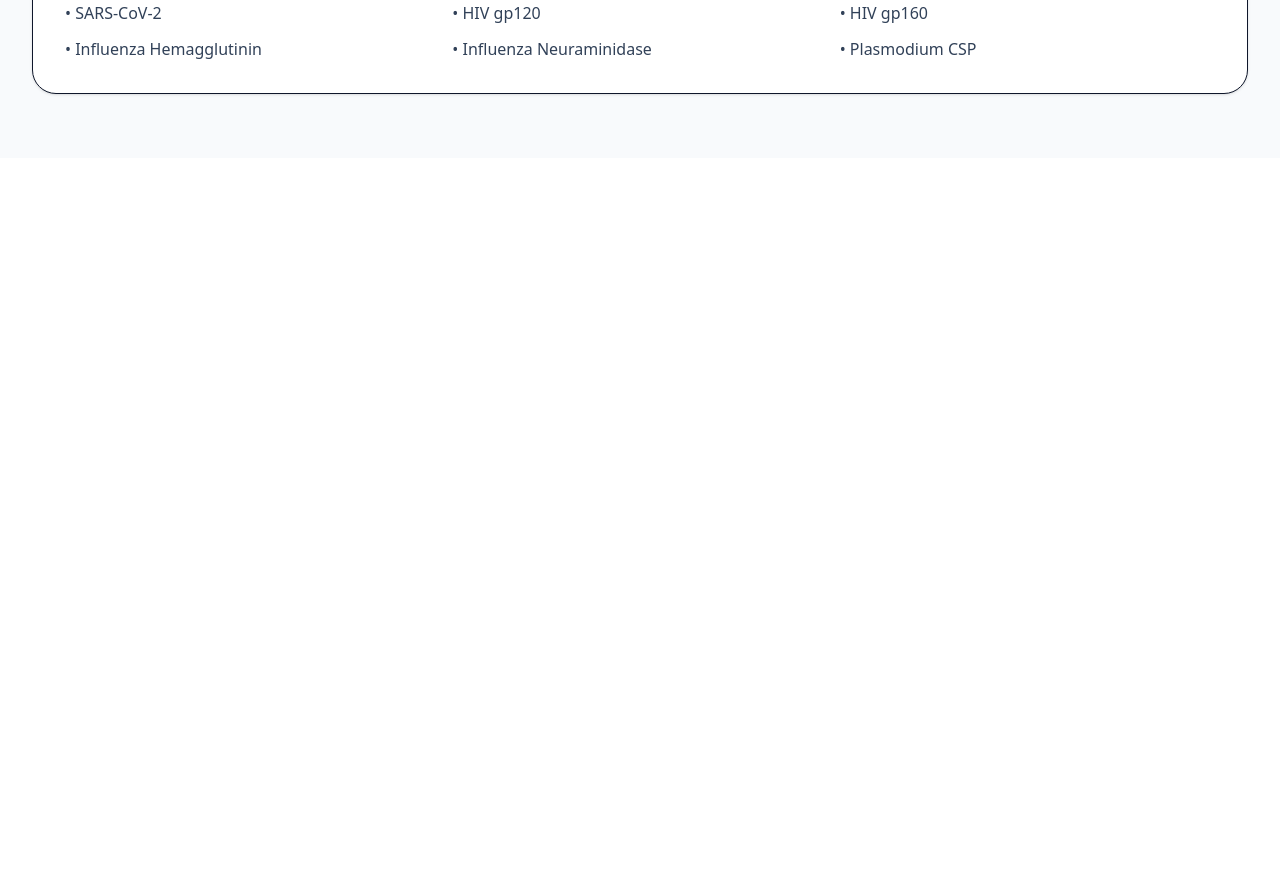
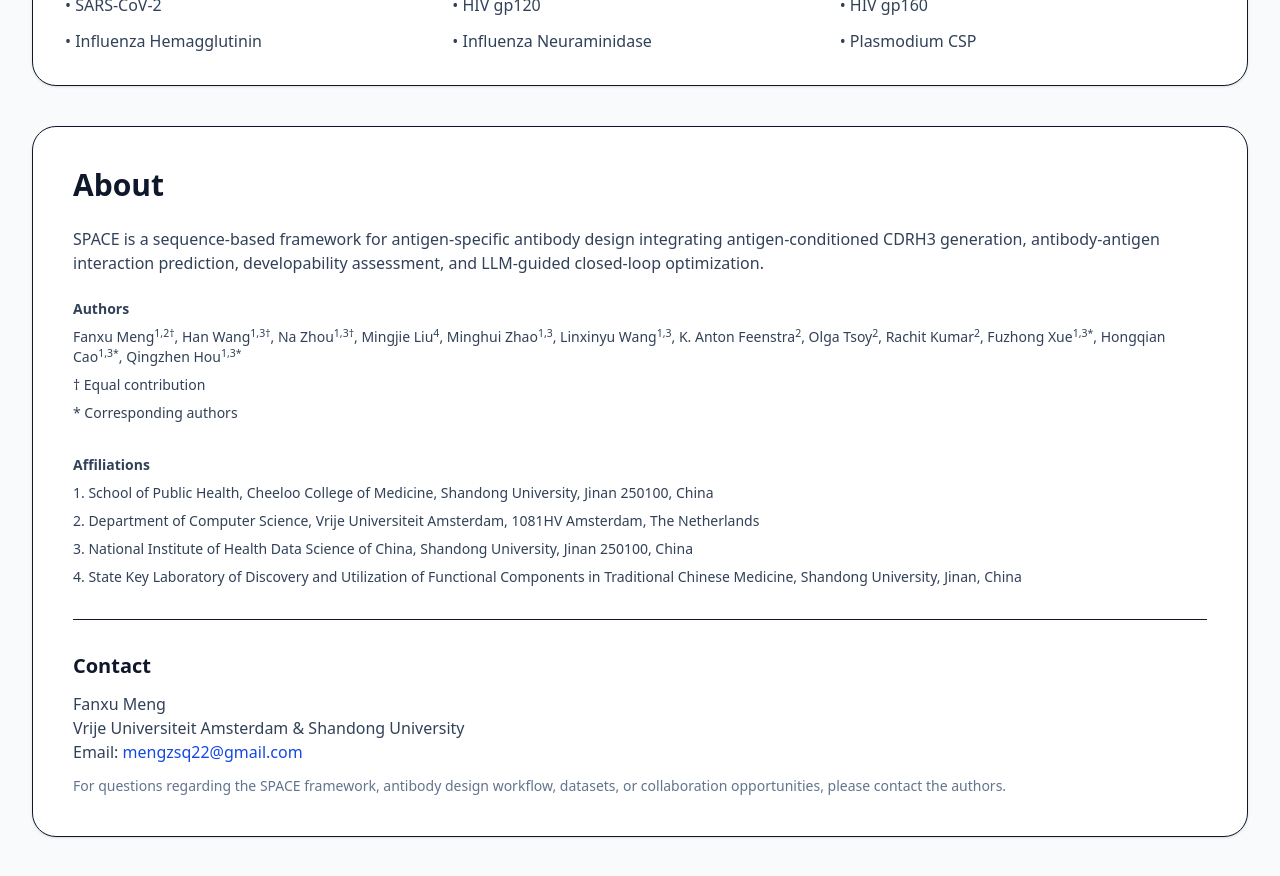
Before and after one commit to Fanxu-alt/Antibody-Design, a Next.js app in the folder frontend/: page / in a window 1280 px wide. Shown: the part 820-1696 px from the top of the page. Before the commit the page ends 978 px from the top, so only its background shows below. Built offline with nearby package versions, Linux system fonts and the light colour scheme; no server answers.

Commit message:
Update page.tsx

```diff
--- a/frontend/app/page.tsx
+++ b/frontend/app/page.tsx
@@ -7,10 +7,6 @@ export default function Home() {
 
       <section className="bg-gradient-to-br from-slate-950 via-blue-950 to-blue-700 text-white">
         <div className="mx-auto max-w-7xl px-8 py-24">
-          <p className="mb-4 text-sm font-semibold uppercase tracking-[0.25em] text-blue-200">
-
-          </p>
-
           <h1 className="mb-6 max-w-4xl text-5xl font-bold leading-tight md:text-6xl">
             SPACE
           </h1>
@@ -18,18 +14,16 @@ export default function Home() {
           <p className="mb-8 max-w-4xl text-lg leading-8 text-blue-100">
             SPACE is a sequence-based antibody design platform integrating
             antigen-conditioned CDRH3 generation, antibody-antigen binding
-            prediction, developability-aware candidate prioritization.
+            prediction, developability-aware candidate prioritization, and
+            LLM-guided closed-loop optimization.
           </p>
 
-          <div className="flex flex-wrap gap-4">
           <a
             href="/generate"
             className="rounded-full bg-white px-6 py-3 font-semibold text-blue-900 shadow"
           >
             Start generating
           </a>
-
-          </div>
         </div>
       </section>
 
@@ -37,9 +31,7 @@ export default function Home() {
         <div className="grid gap-6 md:grid-cols-2">
           {[
             ["65", "Target antigens"],
-
             ["6", "Antigen groups"],
-
           ].map(([value, label]) => (
             <div
               key={label}
@@ -53,6 +45,7 @@ export default function Home() {
 
         <div className="mt-10 rounded-3xl border bg-white p-8 shadow-sm">
           <h2 className="mb-4 text-2xl font-bold">Supported antigen groups</h2>
+
           <div className="grid gap-3 text-slate-700 md:grid-cols-3">
             <p>• SARS-CoV-2</p>
             <p>• HIV gp120</p>
@@ -62,20 +55,15 @@ export default function Home() {
             <p>• Plasmodium CSP</p>
           </div>
         </div>
-      </section>
-    </main>
-  );
-}
 
-<section className="mx-auto max-w-7xl px-8 py-16">
-  <div className="rounded-3xl border bg-white p-10 shadow-sm">
+        <div className="mt-10 rounded-3xl border bg-white p-10 shadow-sm">
           <h2 className="mb-6 text-3xl font-bold">About</h2>
 
           <p className="mb-6 text-slate-700">
-      SPACE is a sequence-based framework for antigen-specific antibody design
-      integrating antigen-conditioned CDRH3 generation, antibody–antigen
-      interaction prediction, developability assessment, and LLM-guided
-      closed-loop optimization.
+            SPACE is a sequence-based framework for antigen-specific antibody
+            design integrating antigen-conditioned CDRH3 generation,
+            antibody-antigen interaction prediction, developability assessment,
+            and LLM-guided closed-loop optimization.
           </p>
 
           <div className="space-y-2 text-sm text-slate-700">
@@ -84,14 +72,16 @@ export default function Home() {
             </p>
 
             <p>
-        Fanxu Meng†, Han Wang†, Na Zhou†, Mingjie Liu, Minghui Zhao,
-        Linxinyu Wang, K. Anton Feenstra, Olga Tsoy, Rachit Kumar,
-        Fuzhong Xue*, Hongqian Cao*, Qingzhen Hou*
+              Fanxu Meng<sup>1,2†</sup>, Han Wang<sup>1,3†</sup>, Na Zhou
+              <sup>1,3†</sup>, Mingjie Liu<sup>4</sup>, Minghui Zhao
+              <sup>1,3</sup>, Linxinyu Wang<sup>1,3</sup>, K. Anton Feenstra
+              <sup>2</sup>, Olga Tsoy<sup>2</sup>, Rachit Kumar<sup>2</sup>,
+              Fuzhong Xue<sup>1,3*</sup>, Hongqian Cao<sup>1,3*</sup>,
+              Qingzhen Hou<sup>1,3*</sup>
             </p>
 
-      <p>
-        † Equal contribution
-      </p>
+            <p>† Equal contribution</p>
+            <p>* Corresponding authors</p>
           </div>
 
           <div className="mt-8 space-y-2 text-sm text-slate-700">
@@ -105,43 +95,49 @@ export default function Home() {
             </p>
 
             <p>
-        2. Department of Computer Science,
-        Vrije Universiteit Amsterdam,
-        Amsterdam 1081HV, The Netherlands
+              2. Department of Computer Science, Vrije Universiteit Amsterdam,
+              1081HV Amsterdam, The Netherlands
             </p>
 
             <p>
-        3. National Institute of Health Data Science of China,
-        Shandong University, Jinan 250100, China
+              3. National Institute of Health Data Science of China, Shandong
+              University, Jinan 250100, China
             </p>
 
             <p>
-        4. State Key Laboratory of Discovery and Utilization of Functional
-        Components in Traditional Chinese Medicine,
-        Shandong University, Jinan, China
+              4. State Key Laboratory of Discovery and Utilization of
+              Functional Components in Traditional Chinese Medicine, Shandong
+              University, Jinan, China
             </p>
           </div>
 
           <div className="mt-8 border-t pt-8">
             <h3 className="mb-3 text-xl font-semibold">Contact</h3>
 
-      <p className="text-slate-700">
-        Fanxu Meng
-      </p>
+            <p className="text-slate-700">Fanxu Meng</p>
 
             <p className="text-slate-700">
               Vrije Universiteit Amsterdam & Shandong University
             </p>
 
             <p className="text-slate-700">
-        Email: mengzsq22@gmail.com
+              Email:{" "}
+              <a
+                href="mailto:mengzsq22@gmail.com"
+                className="font-medium text-blue-700 hover:underline"
+              >
+                mengzsq22@gmail.com
+              </a>
             </p>
 
             <p className="mt-3 text-sm text-slate-500">
-        For questions regarding the SPACE framework,
-        antibody design workflow, datasets, or collaboration opportunities,
-        please contact the corresponding authors.
+              For questions regarding the SPACE framework, antibody design
+              workflow, datasets, or collaboration opportunities, please contact
+              the authors.
             </p>
           </div>
         </div>
       </section>
+    </main>
+  );
+}
```
Lines whose indentation alone changed are shown as unchanged.
